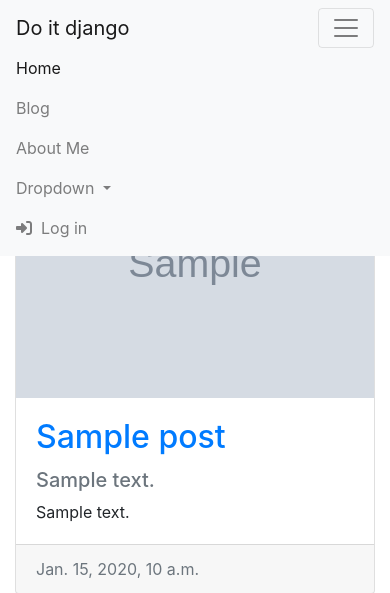
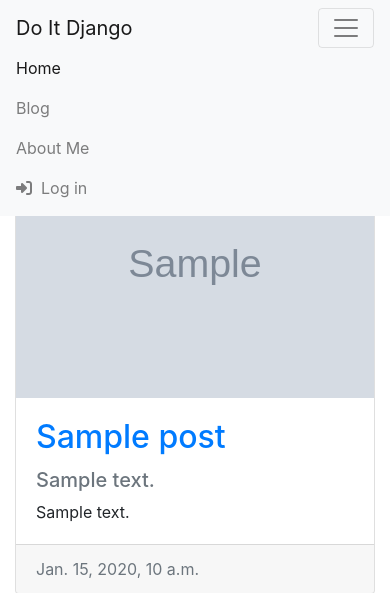
Before and after one commit to IAMNOTAHUMANBEING/Do_it_django_a_to_z, a Django app: page /blog/ in a window 390 px wide, after a click that opens the changed part. Shown: the top 593 px of the page. Run offline with Django 4.2, Linux system fonts and the light colour scheme; tables that the repository leaves empty hold one stand-in row (values such as "Sample post"); grey boxes marked "Sample" are stand-in pictures; some libraries are stand-ins or nearby versions.

Commit message:
네비게이션 바와 푸터 모듈화하기

```diff
--- a/blog/templates/blog/base.html
+++ b/blog/templates/blog/base.html
@@ -3,94 +3,18 @@
 <html lang="ko">
 <head>
     <meta charset="UTF-8">
-    <title>{% block head_title %}Blog{% endblock %}</title>
+    <title>{% block head_title %}Blog{% endblock %}</title>     <!-- block으로 코드 모듈화 -->
     <link rel="stylesheet" href="{% static 'blog/css/blog-post.css' %}" media="screen">
     <link rel="stylesheet" href="{% static 'blog/bootstrap/bootstrap.min.css' %}" media="screen">
     <script src="https://kit.fontawesome.com/48742a1bb0.js" crossorigin="anonymous"></script>
 </head>
 <body>
-<nav class="navbar navbar-expand-lg navbar-light bg-light fixed-top">
-    <div class="container">
-        <a class="navbar-brand" href="#">Do it django</a>
-        <button class="navbar-toggler" type="button" data-toggle="collapse" data-target="#navbarSupportedContent"
-                aria-controls="navbarSupportedContent" aria-expanded="false" aria-label="Toggle navigation">
-            <span class="navbar-toggler-icon"></span>
-        </button>
-
-        <div class="collapse navbar-collapse" id="navbarSupportedContent">
-            <ul class="navbar-nav mr-auto">
-                <li class="nav-item active">
-                    <a class="nav-link" href="#">Home <span class="sr-only">(current)</span></a>
-                </li>
-                <li class="nav-item">
-                    <a class="nav-link" href="#">Blog</a>
-                </li>
-                <li class="nav-item">
-                    <a class="nav-link" href="#">About Me</a>
-                </li>
-                <li class="nav-item dropdown">
-                    <a class="nav-link dropdown-toggle" href="#" id="navbarDropdown" role="button"
-                       data-toggle="dropdown"
-                       aria-haspopup="true" aria-expanded="false">
-                        Dropdown
-                    </a>
-                    <div class="dropdown-menu" aria-labelledby="navbarDropdown">
-                        <a class="dropdown-item" href="#">Action</a>
-                        <a class="dropdown-item" href="#">Another action</a>
-                        <div class="dropdown-divider"></div>
-                        <a class="dropdown-item" href="#">Something else here</a>
-                    </div>
-                </li>
-            </ul>
-            <ul class="navbar-nav ml-auto">
-                <li class="nav-item">
-                    <a class="nav-link" href="#" data-toggle="modal" data-target="#loginModal"><i
-                            class="fas fa-sign-in-alt"></i>&nbsp Log in</a>
-                </li>
-            </ul>
-        </div>
-    </div>
-</nav>
-
-<!-- Modal -->
-<div class="modal fade" id="loginModal" tabindex="-1" aria-labelledby="exampleModalLabel" aria-hidden="true">
-    <div class="modal-dialog">
-        <div class="modal-content">
-            <div class="modal-header">
-                <h5 class="modal-title" id="exampleModalLabel"><i class="fas fa-sign-in-alt"></i>&nbsp Log in</h5>
-                <button type="button" class="close" data-dismiss="modal" aria-label="Close">
-                    <span aria-hidden="true">&times;</span>
-                </button>
-            </div>
-            <div class="modal-body">
-                <div class="row">
-                    <div class="col-md-6">
-                        <button type="button" class="btn btn-outline-dark btn-block btn-sm"><i
-                                class="fab fa-google"></i>&nbsp Log in with Google
-                        </button>
-                        <button type="button" class="btn btn-outline-dark btn-block btn-sm"><i
-                                class="far fa-envelope"></i>&nbsp Log in with E-mail
-                        </button>
-                    </div>
-                    <div class="col-md-6">
-                        <button type="button" class="btn btn-outline-dark btn-block btn-sm"><i
-                                class="far fa-envelope"></i>&nbsp Sign up with E-mail
-                        </button>
-                    </div>
-                </div>
-            </div>
-            <div class="modal-footer">
-                <button type="button" class="btn btn-secondary" data-dismiss="modal">Close</button>
-            </div>
-        </div>
-    </div>
-</div>
-
+{% include 'blog/navbar.html' %}    <!-- include로 코드 모듈화 -->
 <div class="container my-3">
     <div class="row">
         <!-- Post list-->
         <div class="col-md-8 col-lg-9" id="main-area">
-            {% block main_area %}
+            {% block main_area %}     <!-- block으로 코드 모듈화 -->
             {% endblock %}
         </div>
         <!-- Side widgets-->
@@ -136,10 +60,7 @@
 </div>
 </div>
 
-<!-- Footer-->
-<footer class="py-5 bg-dark">
-    <div class="container"><p class="m-0 text-center text-white">Copyright &copy; Your Website 2021</p></div>
-</footer>
+{% include 'blog/footer.html' %}
 
 <script src="https://code.jquery.com/jquery-3.5.1.slim.min.js"
         integrity="sha384-DfXdz2htPH0lsSSs5nCTpuj/zy4C+OGpamoFVy38MVBnE+IbbVYUew+OrCXaRkfj"
--- /dev/null
+++ b/blog/templates/blog/footer.html
@@ -0,0 +1,6 @@
+<!-- Footer-->
+<footer class="py-5 bg-dark">
+    <div class="container">
+      <p class="m-0 text-center text-white">Copyright &copy; Your Website 2021</p>
+    </div>
+</footer>
--- /dev/null
+++ b/blog/templates/blog/navbar.html
@@ -0,0 +1,62 @@
+<nav class="navbar navbar-expand-lg navbar-light bg-light fixed-top">
+    <div class="container">
+        <a class="navbar-brand" href="/">Do It Django</a>
+        <button class="navbar-toggler" type="button" data-toggle="collapse" data-target="#navbarSupportedContent"
+                aria-controls="navbarSupportedContent" aria-expanded="false" aria-label="Toggle navigation">
+            <span class="navbar-toggler-icon"></span>
+        </button>
+
+        <div class="collapse navbar-collapse" id="navbarSupportedContent">
+            <ul class="navbar-nav mr-auto">
+                <li class="nav-item active">
+                    <a class="nav-link" href="/">Home</a>
+                </li>
+                <li class="nav-item">
+                    <a class="nav-link" href="/blog/">Blog</a>
+                </li>
+                <li class="nav-item">
+                    <a class="nav-link" href="/about_me/">About Me</a>
+                </li>
+            </ul>
+            <ul class="navbar-nav ml-auto">
+                <li class="nav-item">
+                    <a class="nav-link" href="#" data-toggle="modal" data-target="#loginModal"><i class="fas fa-sign-in-alt"></i>&nbsp Log in</a>
+                </li>
+            </ul>
+        </div>
+    </div>
+</nav>
+
+<!-- Modal -->
+<div class="modal fade" id="loginModal" tabindex="-1" aria-labelledby="exampleModalLabel" aria-hidden="true">
+    <div class="modal-dialog">
+        <div class="modal-content">
+            <div class="modal-header">
+                <h5 class="modal-title" id="exampleModalLabel"><i class="fas fa-sign-in-alt"></i>&nbsp Log in</h5>
+                <button type="button" class="close" data-dismiss="modal" aria-label="Close">
+                    <span aria-hidden="true">&times;</span>
+                </button>
+            </div>
+            <div class="modal-body">
+                <div class="row">
+                    <div class="col-md-6">
+                        <button type="button" class="btn btn-outline-dark btn-block btn-sm"><i
+                                class="fab fa-google"></i>&nbsp Log in with Google
+                        </button>
+                        <button type="button" class="btn btn-outline-dark btn-block btn-sm"><i
+                                class="far fa-envelope"></i>&nbsp Log in with E-mail
+                        </button>
+                    </div>
+                    <div class="col-md-6">
+                        <button type="button" class="btn btn-outline-dark btn-block btn-sm"><i
+                                class="far fa-envelope"></i>&nbsp Sign up with E-mail
+                        </button>
+                    </div>
+                </div>
+            </div>
+            <div class="modal-footer">
+                <button type="button" class="btn btn-secondary" data-dismiss="modal">Close</button>
+            </div>
+        </div>
+    </div>
+</div>
```
Also changed, not shown: blog/tests.py (+21 -9 lines).
